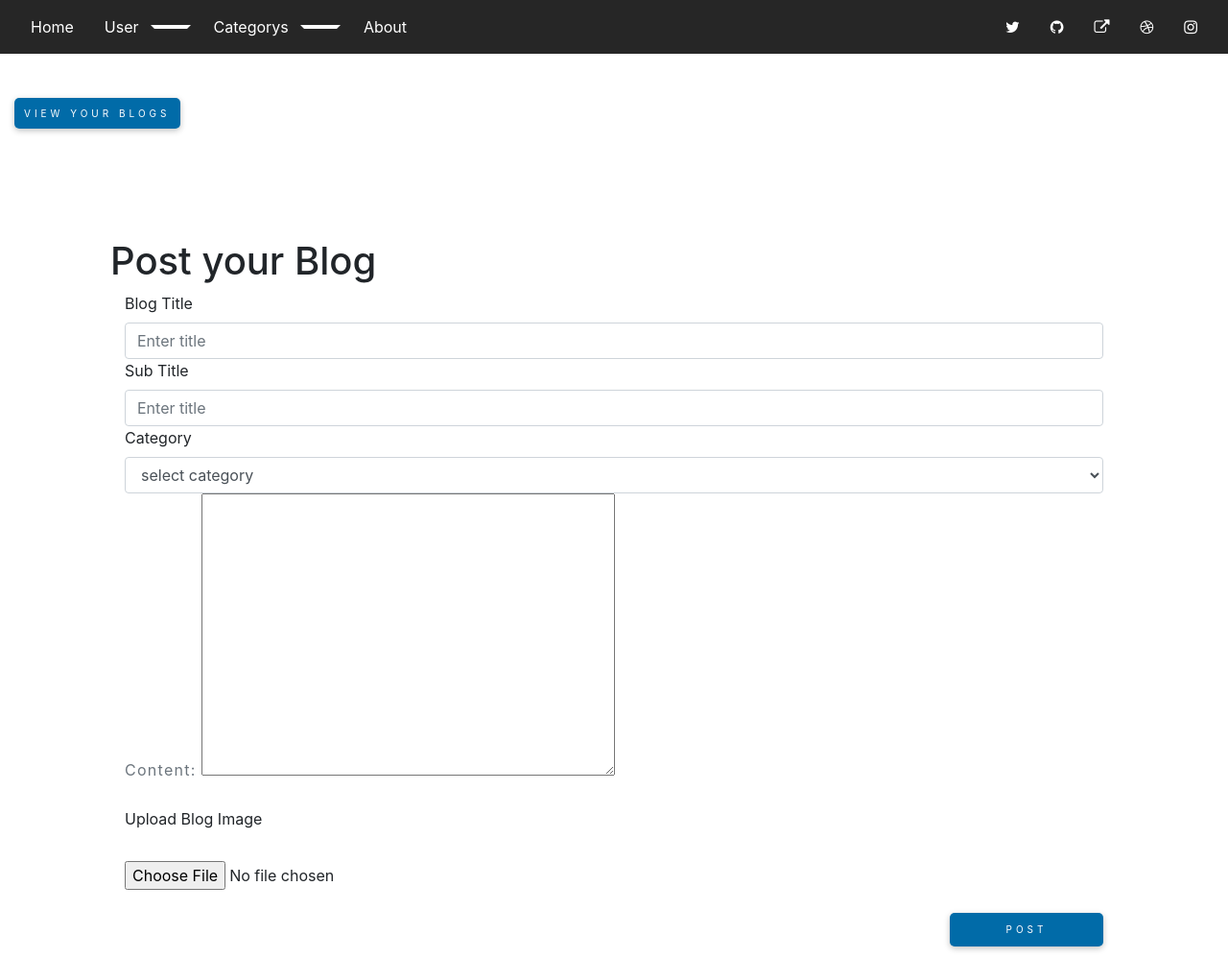
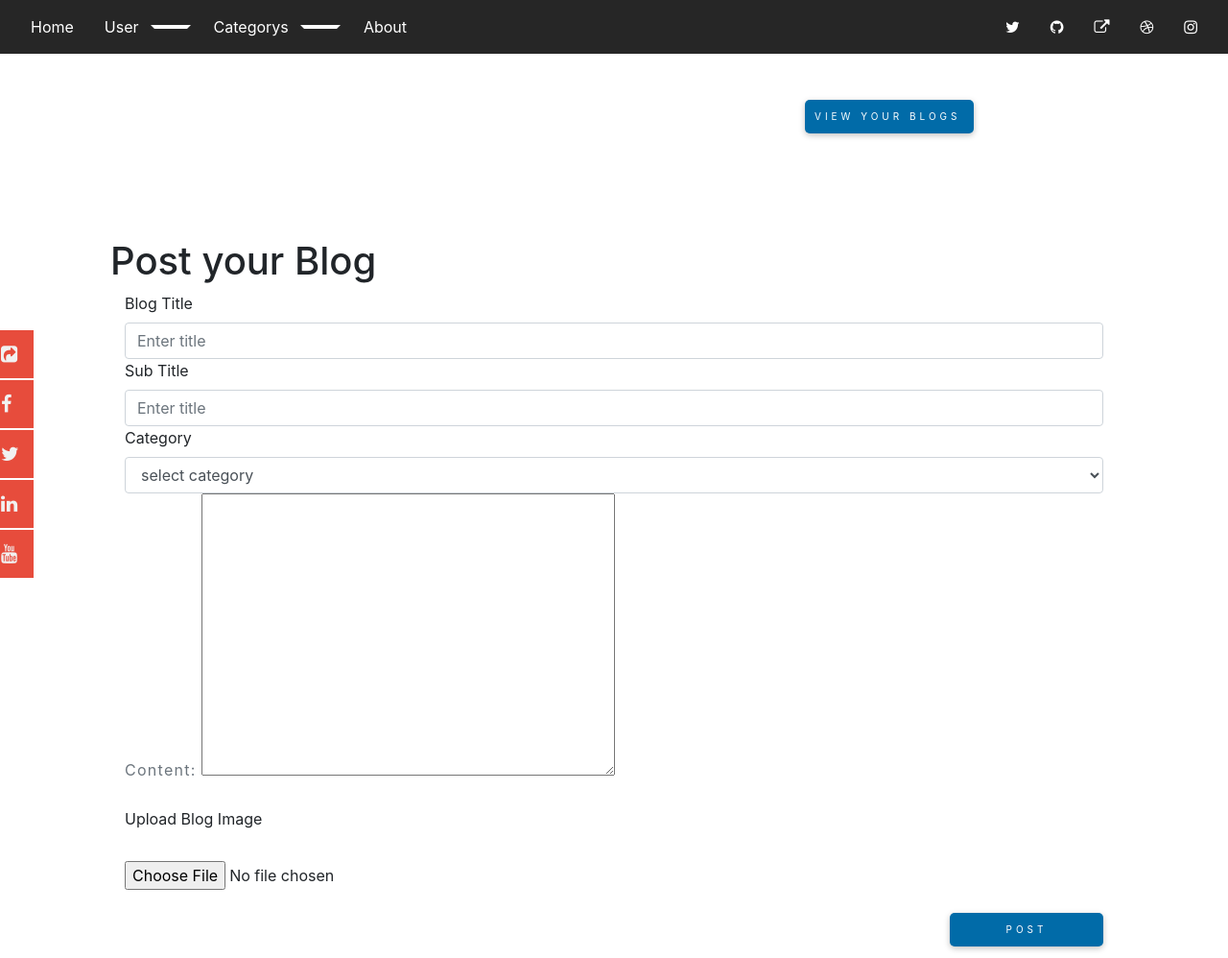
Before and after one commit to iamfoysal/forum-fullstack, a Django app: page /add-blog/ in a window 1280 px wide. Shown: the top 998 px of the page at 96% size. Run offline with Django 4.2, Linux system fonts and the light colour scheme; a user stored in the database is signed in; data comes from the database, SQL or seed files in the repository; some libraries are stand-ins or nearby versions; some web fonts are replaced.

Commit message:
social sections

```diff
--- a/home/templates/blog/base.html
+++ b/home/templates/blog/base.html
@@ -81,6 +81,21 @@
 
   {% block content %}
   {% endblock %}
+
+
+  <!-- sidebar social  -->
+  <div class="side-social-link">
+    <ul>
+        <li><a href="#"><i class="fa fa-share-square"></i></a></li>
+        <li><a href="" ><i class="fa fa-facebook"></i></a></li>
+        <li><a href="#"><i class="fa fa-twitter"></i></a></li>
+        <li><a href="#"><i class="fa fa-linkedin"></i></a></li>
+        <li><a href="#"><i class="fa fa-youtube"></i></a></li>
+    </ul>
+</div>
+<!-- sidebar social end -->
+
+
 
 
   <!-- Footer-->
--- a/static/css/custom.css
+++ b/static/css/custom.css
@@ -787,7 +787,7 @@ body{
 }
 .blog-button{
   background: #016ba8;
-  width: 10rem;
+  width: 11rem;
   text-decoration: none;
   color: #fff;
   padding: 10px 10px;
@@ -800,6 +800,7 @@ body{
   transition: 1s all;
   font-size: 10px;
   border-radius: 5px;
+  float: right;
 
 }
 .bloger-button-item{
@@ -1014,3 +1015,72 @@ body{
   display:inline-block;
   }
   }
+
+
+  /* sidebar social icon  */
+
+
+
+a,
+a:hover, a:focus {
+    text-decoration: none;
+}
+
+::-moz-selection {
+    /* Code for Firefox */
+    color: white;
+    background: red;
+}
+
+::selection {
+    color: white;
+    background: red;
+}
+
+.side-social-link {
+  position: fixed;
+  top: 43%;
+  z-index: 999;
+  margin-left: -35px;
+}
+
+.side-social-link ul {
+    position: absolute;
+    top: 0;
+    left: -19px;
+}
+
+.main-menu-area {
+    position: absolute;
+    z-index: 3;
+    width:100%;
+}
+
+.side-social-link ul li a {
+    color: #f1f1f1;
+    font-size: 20px;
+    background: #e74c3c;
+    padding: 10px 15px;
+    display: block;
+    margin-bottom: 2px;
+    transition: .4s;
+}
+
+.side-social-link ul li a:hover {
+    margin-left: 0px;
+    transform: translate(20px);
+}
+
+.side-social-link ul {
+    top: 35%;
+    list-style: none;
+    z-index: 3;
+}
+@media (max-width:820px){
+
+  .side-social-link {
+    display: none;
+}
+  }
+
+  /* side bar end */
```
